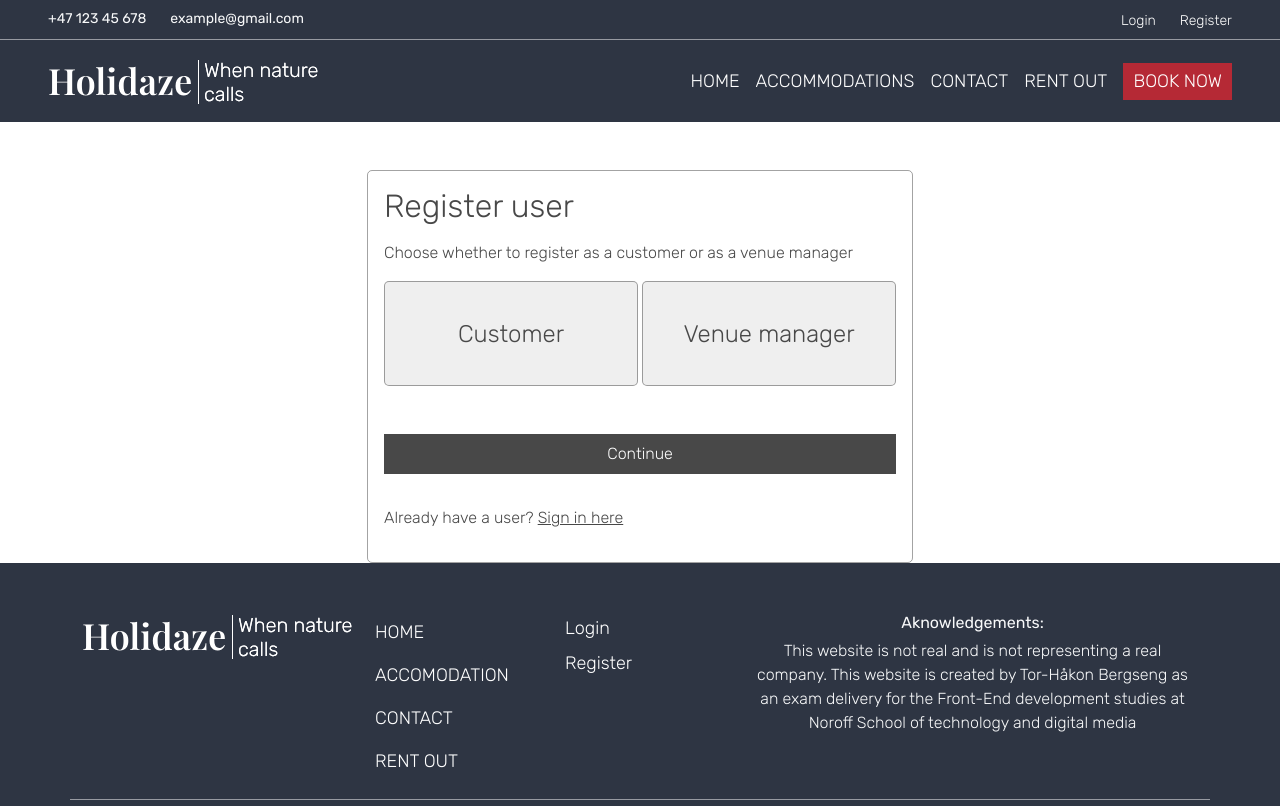
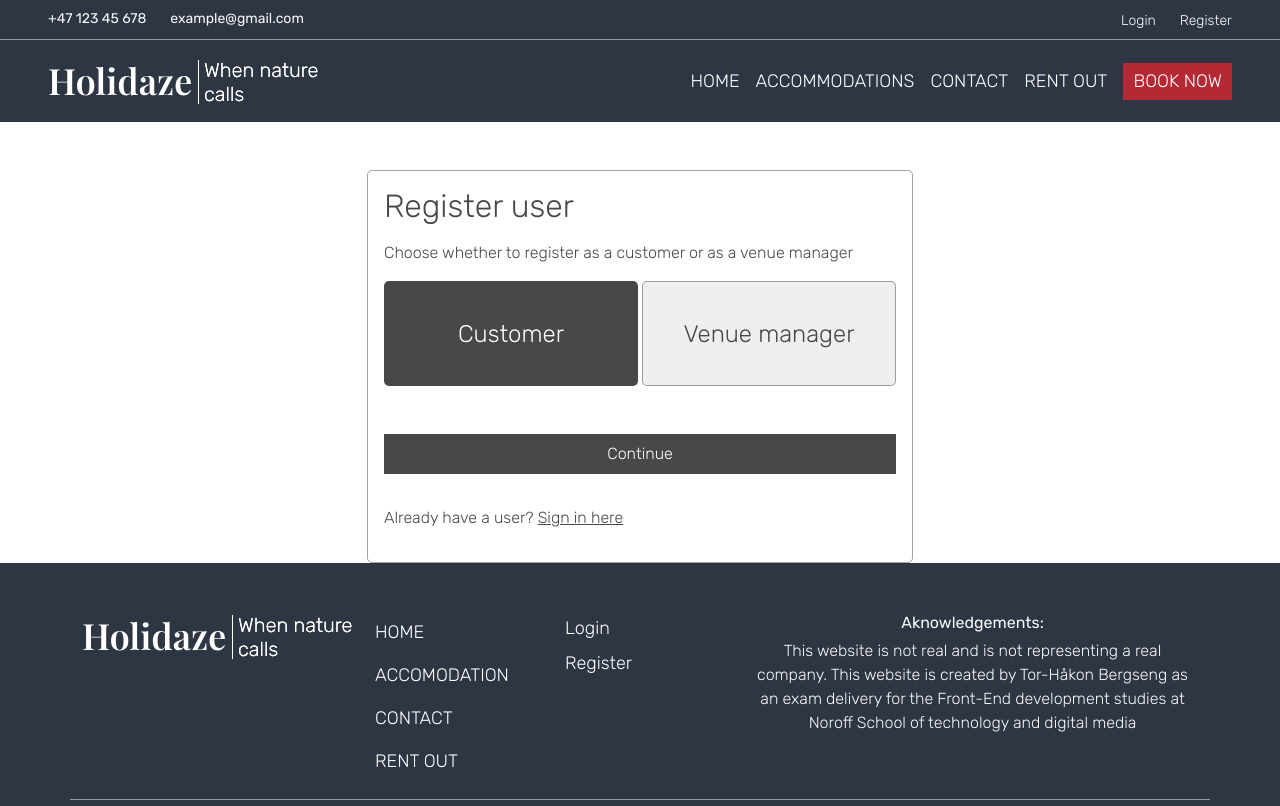
Before and after one commit to teehbee/project-exam-2, a React (Vite) app: page /register in a window 1280 px wide. Shown: the top 806 px of the page. Built offline with nearby package versions, Linux system fonts and the light colour scheme; a web font is replaced by a local one.

Commit message:
set up redux handling of venue manager choice

```diff
--- a/package.json
+++ b/package.json
@@ -11,6 +11,7 @@
   },
   "dependencies": {
     "@hookform/resolvers": "^3.9.0",
+    "@reduxjs/toolkit": "^2.3.0",
     "bootstrap": "^5.3.3",
     "popper.js": "^1.16.1",
     "react": "^18.3.1",
--- a/src/main.tsx
+++ b/src/main.tsx
@@ -1,13 +1,17 @@
 import { StrictMode } from "react";
 import { createRoot } from "react-dom/client";
+import { Provider } from "react-redux";
 import { router } from "./routes/index.tsx";
 import { RouterProvider } from "react-router-dom";
+import store from "./redux/store.tsx";
 import "../node_modules/bootstrap/dist/css/bootstrap.min.css";
 import "./styles/style.scss";
 import "bootstrap/dist/js/bootstrap.bundle.min";
 
 createRoot(document.getElementById("root")!).render(
   <StrictMode>
-    <RouterProvider router={router} />
+    <Provider store={store}>
+      <RouterProvider router={router} />
+    </Provider>
   </StrictMode>
 );
--- a/src/pages/register/register.tsx
+++ b/src/pages/register/register.tsx
@@ -1,6 +1,17 @@
+import { useDispatch, useSelector } from "react-redux";
 import { Link } from "react-router-dom";
+import { setVenueManager } from "../../redux/actions/registerActions";
+import { RootState } from "../../redux/store";
+import { AppDispatch } from "../../redux/store";
 
-function Register() {
+const Register: React.FC = () => {
+  const dispatch: AppDispatch = useDispatch();
+  const isVenueManager = useSelector((state: RootState) => state.register.isVenueManager);
+
+  const handleButtonClick = (isManager: boolean) => {
+    dispatch(setVenueManager(isManager));
+  };
+
   return (
     <div className="container">
       <div className="row">
@@ -9,8 +20,13 @@ function Register() {
             <h1 className="fs-1-5rem-to-2rem fw-light">Register user</h1>
             <p className="fw-light fs-0-75rem-to-1rem pt-2">Choose whether to register as a customer or as a venue manager</p>
             <div className="d-flex justify-space-between">
-              <button className="registration-button-gray w-50 me-1 fs-1-25rem-to-1-5rem fw-light">Customer</button>
-              <button className="registration-button-gray w-50 m2-1 fs-1-25rem-to-1-5rem fw-light">Venue manager</button>
+              <button className={`registration-button-gray w-50 me-1 fs-1-25rem-to-1-5rem fw-light ${!isVenueManager ? "reg-button-clicked" : ""}`} onClick={() => handleButtonClick(false)}>
+                Customer
+              </button>
+
+              <button className={`registration-button-gray w-50 m2-1 fs-1-25rem-to-1-5rem fw-light ${isVenueManager ? "reg-button-clicked" : ""}`} onClick={() => handleButtonClick(true)}>
+                Venue manager
+              </button>
             </div>
             <button className="main-button-gray py-2 mt-5 mb-2">Continue</button>
             <p className="fw-light fs-0-75rem-to-1rem pt-4">
@@ -24,6 +40,6 @@ function Register() {
       </div>
     </div>
   );
-}
+};
 
 export default Register;
--- a/src/redux/actions/registerActions.tsx
+++ b/src/redux/actions/registerActions.tsx
@@ -1,4 +1,4 @@
-export const SET_VENUE_MANAGER = `SET_VENUE_MANAGER`;
+export const SET_VENUE_MANAGER = "SET_VENUE_MANAGER";
 
 interface SetVenueManagerAction {
   type: typeof SET_VENUE_MANAGER;
--- /dev/null
+++ b/src/redux/reducers/index.tsx
@@ -0,0 +1,10 @@
+import { combineReducers } from "@reduxjs/toolkit";
+import registerReducer from "./registerReducer";
+
+const rootReducer = combineReducers({
+  register: registerReducer,
+});
+
+export type RootState = ReturnType<typeof rootReducer>;
+
+export default rootReducer;
--- /dev/null
+++ b/src/redux/store.tsx
@@ -0,0 +1,10 @@
+import { configureStore } from "@reduxjs/toolkit";
+import rootReducer from "./reducers";
+
+const store = configureStore({
+  reducer: rootReducer,
+});
+
+export default store;
+export type RootState = ReturnType<typeof store.getState>;
+export type AppDispatch = typeof store.dispatch;
```
Also changed, not shown: 1 other file (tests, documents, lock files or other folders).
